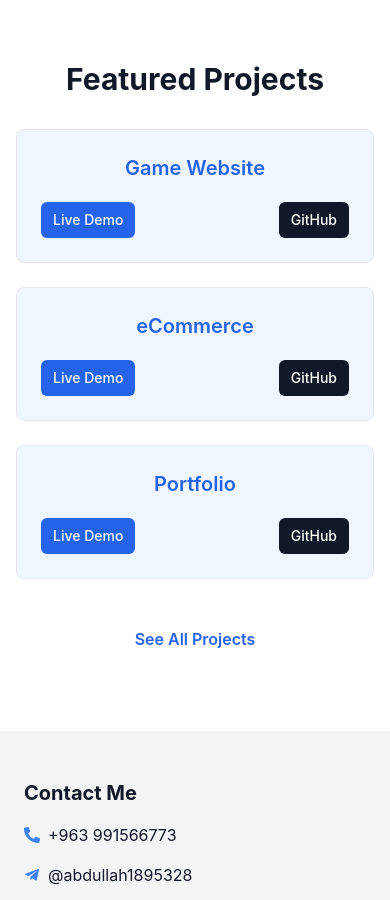
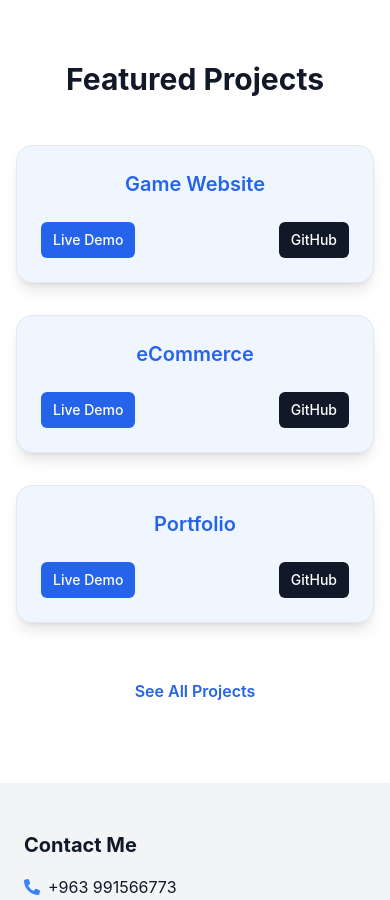
Before and after one commit to Abdullah-Alslam/My-Portfolio, a Next.js app: page / in a window 390 px wide. Shown: the part 1640-2540 px from the top of the page. Built offline with nearby package versions, Linux system fonts and the light colour scheme.

Commit message:
feat: enhance ProjectsSection with optimized motion and responsive cards

```diff
--- a/app/components/Home/ProjectsSection.jsx
+++ b/app/components/Home/ProjectsSection.jsx
@@ -29,19 +29,19 @@ export default function ProjectsSection() {
       transition={{ duration: 0.6 }}
       className="py-20 px-4 bg-white dark:bg-gray-900 text-center"
     >
-      <h2 className="text-3xl font-bold mb-8 text-gray-900 dark:text-white">
+      <h2 className="text-3xl font-bold mb-12 text-gray-900 dark:text-white">
         Featured Projects
       </h2>
 
-      <div className="flex flex-col md:flex-row justify-center gap-6 mb-8">
+      <div className="flex flex-col md:flex-row justify-center gap-8 mb-8">
         {featuredProjects.map((proj) => (
           <motion.div
             key={proj.name}
-            className="bg-blue-50 dark:bg-gray-800 border border-gray-200 dark:border-gray-700 rounded-lg p-6 flex flex-col gap-3 min-w-[220px]"
+            className="bg-blue-50 dark:bg-gray-800 border border-gray-200 dark:border-gray-700 rounded-2xl p-6 flex flex-col gap-4 min-w-[220px] shadow-lg hover:shadow-2xl transition-shadow duration-300"
             initial={{ opacity: 0, y: 20 }}
             whileInView={{ opacity: 1, y: 0 }}
             viewport={{ once: true }}
-            whileHover={{ scale: 1.03 }}
+            whileHover={{ scale: 1.05 }}
             transition={{ type: "spring", stiffness: 200, damping: 16 }}
           >
             <h3 className="text-xl font-semibold text-blue-600 dark:text-blue-400">
@@ -69,7 +69,7 @@ export default function ProjectsSection() {
 
       <Link
         href="/projects"
-        className="inline-block mt-4 text-blue-600 dark:text-blue-400 font-semibold hover:underline"
+        className="inline-block mt-6 text-blue-600 dark:text-blue-400 font-semibold hover:underline"
       >
         See All Projects
       </Link>
```
